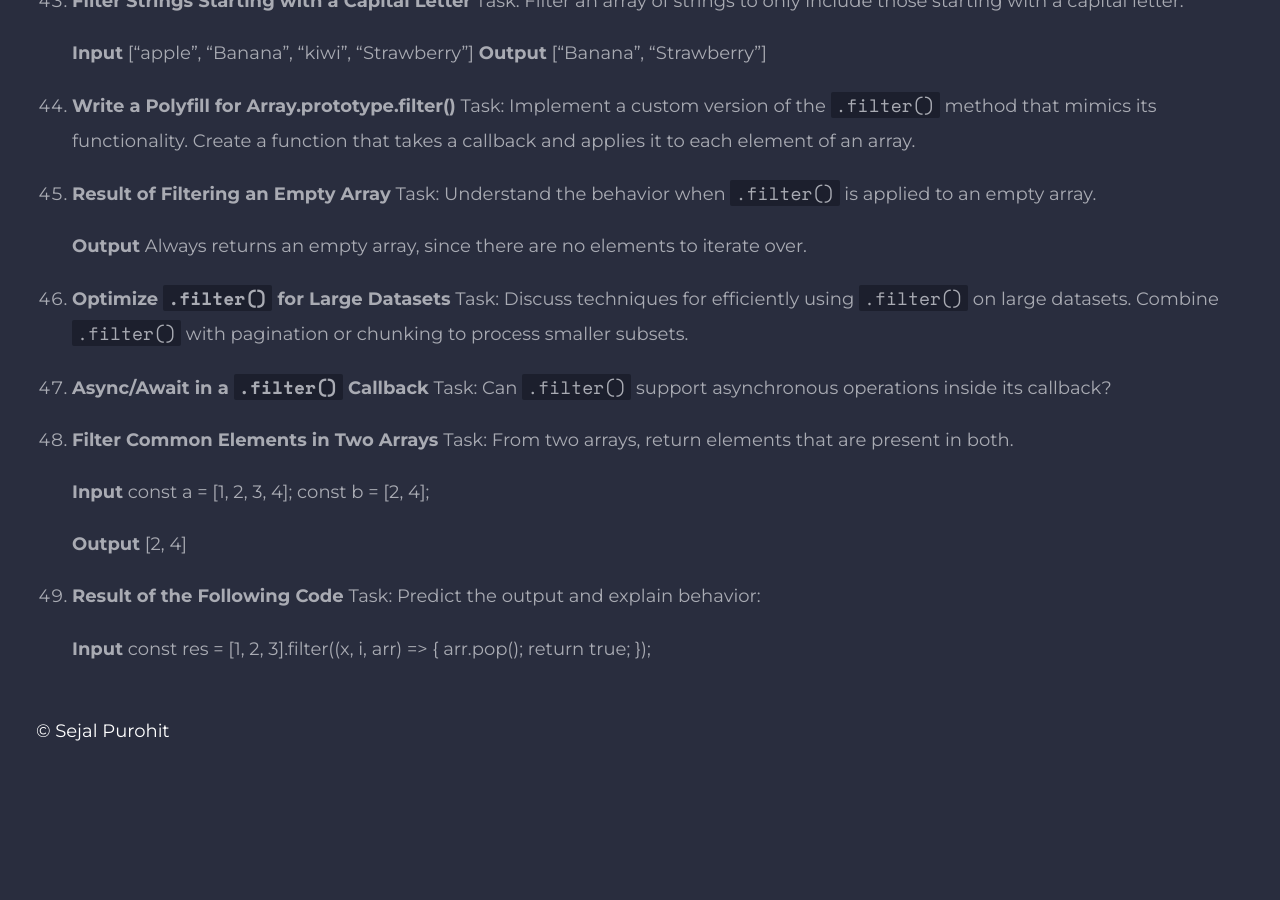
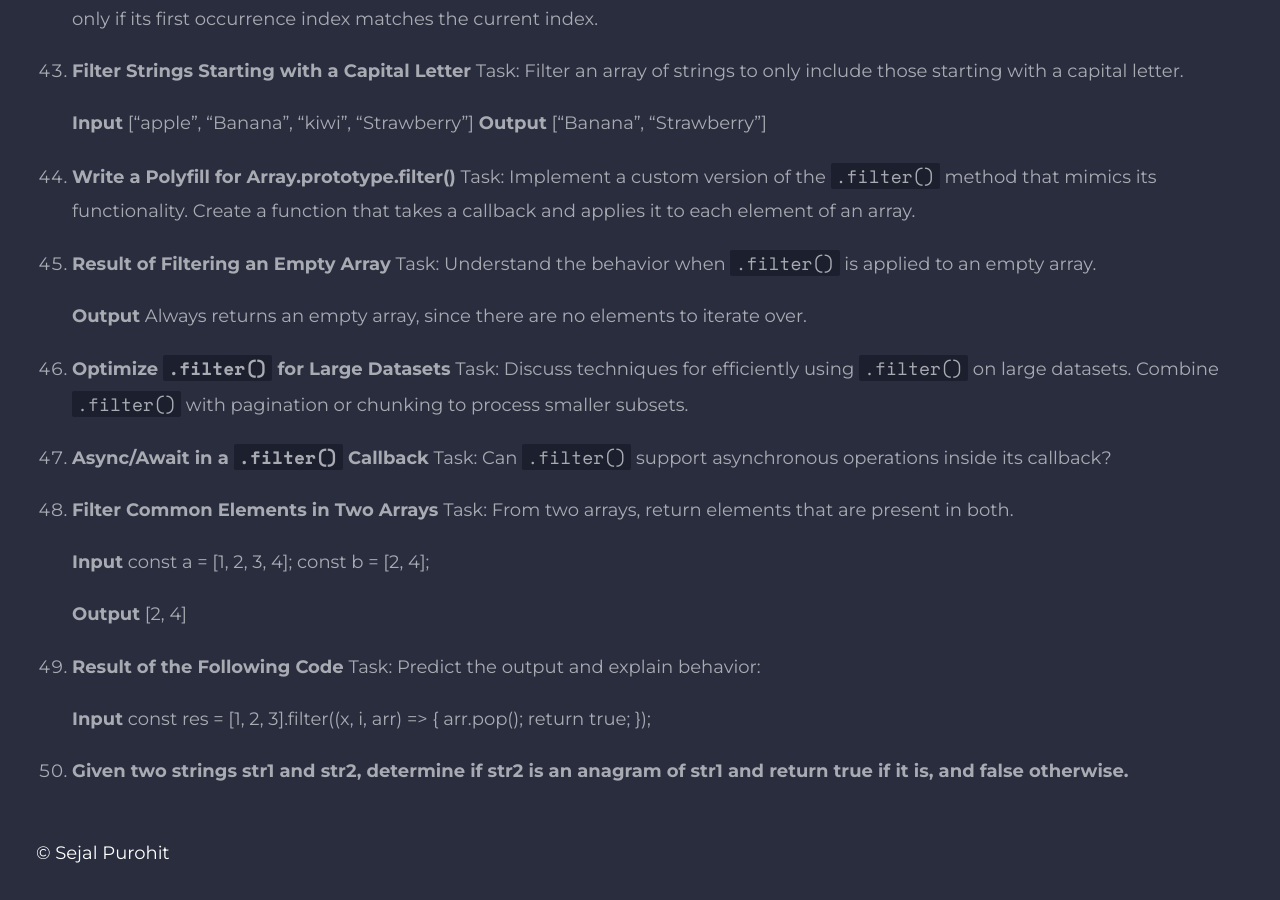
Before and after one commit to sejalpurohit/sejalpurohit.github.io, a Jekyll site: the page built from _posts/2025-05-13-JS-Question-Bank.md, in a window 1280 px wide and 900 px high, scrolled down 7203 px. Built offline with Jekyll 4.4.1, drawn with Linux system fonts in a browser that asks for light colours; nearby versions of some CDN libraries; before the commit the page ends 7981 px from its top, so only the background shows below that; some of the changed lines change nothing that is shown.

Commit message:
js image updated

```diff
--- a/_posts/2025-05-13-JS-Question-Bank.md
+++ b/_posts/2025-05-13-JS-Question-Bank.md
@@ -294,6 +294,7 @@ Collection of Javascript Coding Interview Questions
 33. **What is the difference between exec () and test () methods in javascript?**
 
 34. **What is the output of the following code?**
+
     const b = [1, 2, 3, 4, 5, 6, 7, 8, 9, 10];
 
     for (let i = 0; i < 10; i++) {
@@ -303,6 +304,7 @@ Collection of Javascript Coding Interview Questions
     setTimeout(() => console.log(b[i]), 1000);
 
 35. **Write a function that performs binary search on a sorted array**
+
     function binarySearch(arr,value,startPos,endPos){
     if(startPos > endPos) return -1;
 
@@ -389,19 +391,19 @@ Collection of Javascript Coding Interview Questions
     Task: Implement a custom version of the `.filter()` method that mimics its functionality.
     Create a function that takes a callback and applies it to each element of an array.
 
-46. **Result of Filtering an Empty Array**
+45. **Result of Filtering an Empty Array**
     Task: Understand the behavior when `.filter()` is applied to an empty array.
 
     **Output** Always returns an empty array, since there are no elements to iterate over.
 
-47. **Optimize `.filter()` for Large Datasets**
+46. **Optimize `.filter()` for Large Datasets**
     Task: Discuss techniques for efficiently using `.filter()` on large datasets.
     Combine `.filter()` with pagination or chunking to process smaller subsets.
 
-48. **Async/Await in a `.filter()` Callback**
+47. **Async/Await in a `.filter()` Callback**
     Task: Can `.filter()` support asynchronous operations inside its callback?
 
-49. **Filter Common Elements in Two Arrays**
+48. **Filter Common Elements in Two Arrays**
     Task: From two arrays, return elements that are present in both.
 
     **Input** const a = [1, 2, 3, 4];
@@ -409,10 +411,12 @@ Collection of Javascript Coding Interview Questions
 
     **Output** [2, 4]
 
-50. **Result of the Following Code**
+49. **Result of the Following Code**
     Task: Predict the output and explain behavior:
 
     **Input** const res = [1, 2, 3].filter((x, i, arr) => {
     arr.pop();
     return true;
     });
+
+50. **Given two strings str1 and str2, determine if str2 is an anagram of str1 and return true if it is, and false otherwise.**
```
